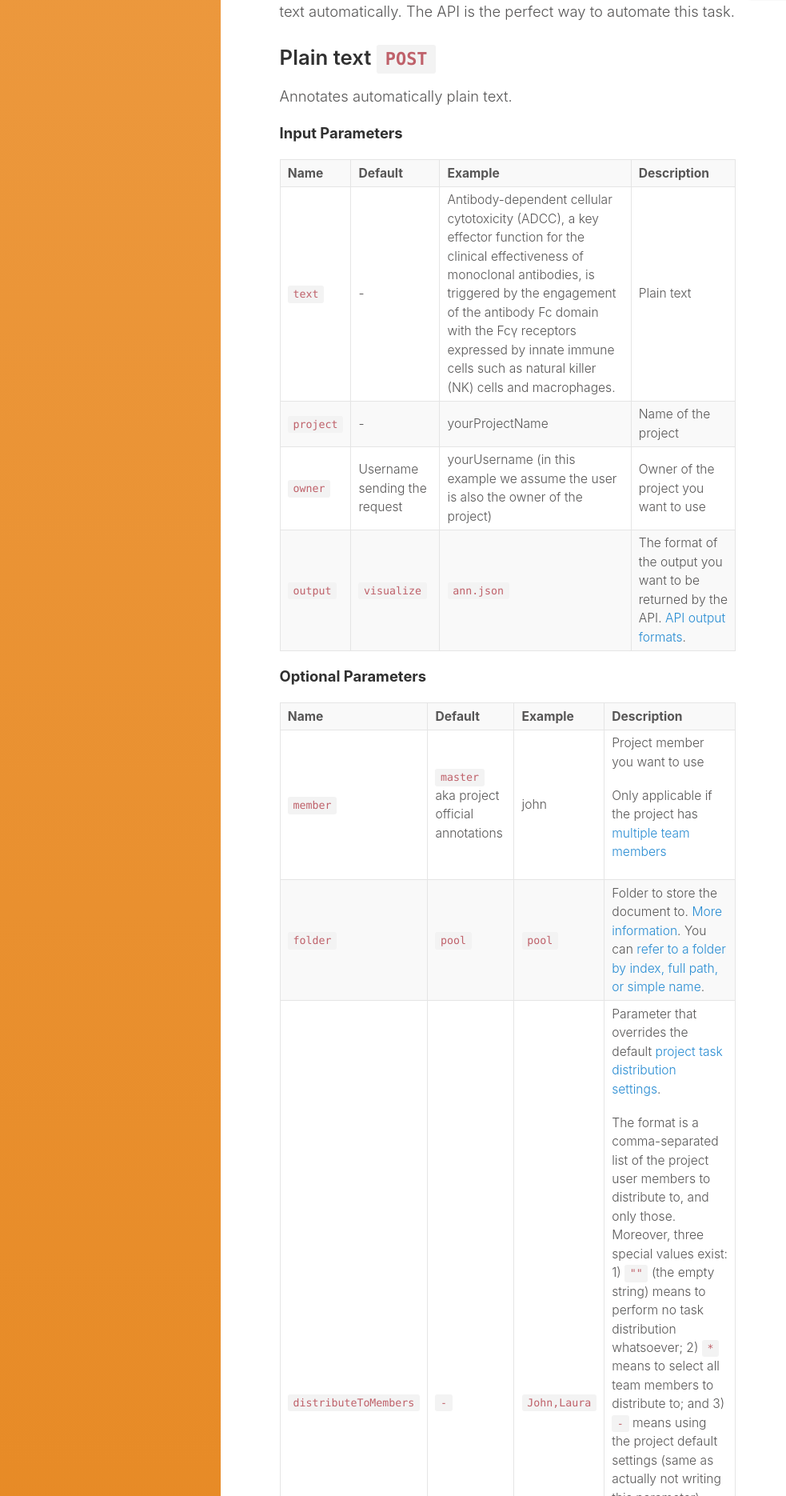
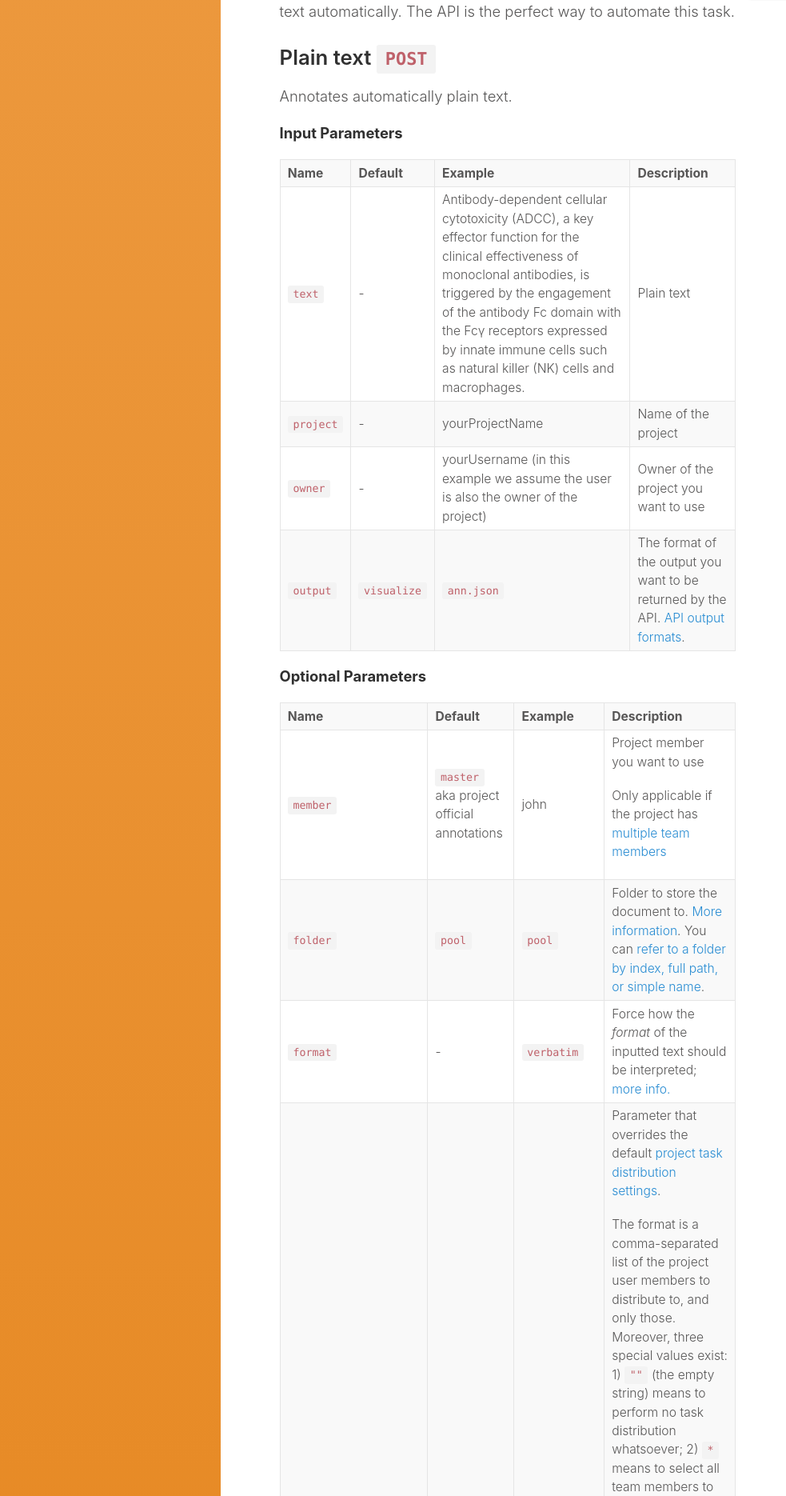
Before and after one commit to tagtogorg/tagtog-doc, a Jekyll site: the page built from API_documents_v1.md, in a window 1280 px wide. Shown: the part 1494-3364 px from the top of the page at 80% size, without its empty margins (0-983 px from the left). Built offline with Jekyll 4.4.1, drawn with Linux system fonts in a browser that asks for light colours; nearby versions of some CDN libraries; some of the changed text lies outside the part shown.

Commit message:
document in API format

```diff
--- a/API_documents_v1.md
+++ b/API_documents_v1.md
@@ -75,7 +75,7 @@ api_plain_text: Antibody-dependent cellular cytotoxicity (ADCC), a key effector
     </tr>
     <tr>
       <td><code>owner</code></td>
-      <td>Username sending the request</td>
+      <td>-</td>
       <td>{{ page.api_username }} (in this example we assume the user is also the owner of the project)</td>
       <td>Owner of the project you want to use</td>
     </tr>
@@ -107,6 +107,12 @@ api_plain_text: Antibody-dependent cellular cytotoxicity (ADCC), a key effector
       <td><code>pool</code></td>
       <td><code>pool</code></td>
       <td>Folder to store the document to. <a href="/documents.html">More information</a>. You can <a href="search-queries.html#search-by-folder">refer to a folder by index, full path, or simple name</a>.</td>
+    </tr>
+    <tr>
+      <td><code>format</code></td>
+      <td>-</td>
+      <td><code>verbatim</code></td>
+      <td>Force how the <em>format</em> of the inputted text should be interpreted; <a href="ioformats.html#distinguish-format-by-given-format-parameter">more info.</a></td>
     </tr>
     <tr>
       <td><code>distributeToMembers</code></td>
```
